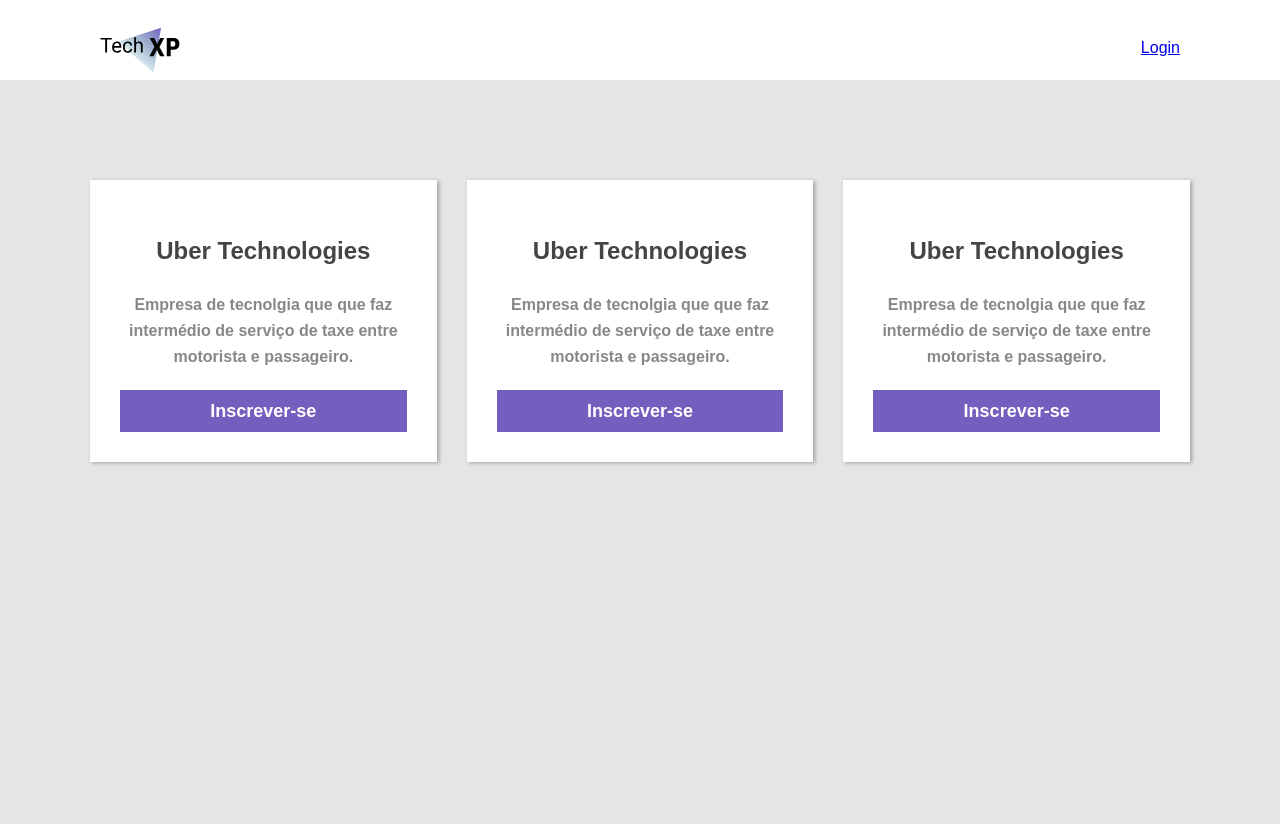
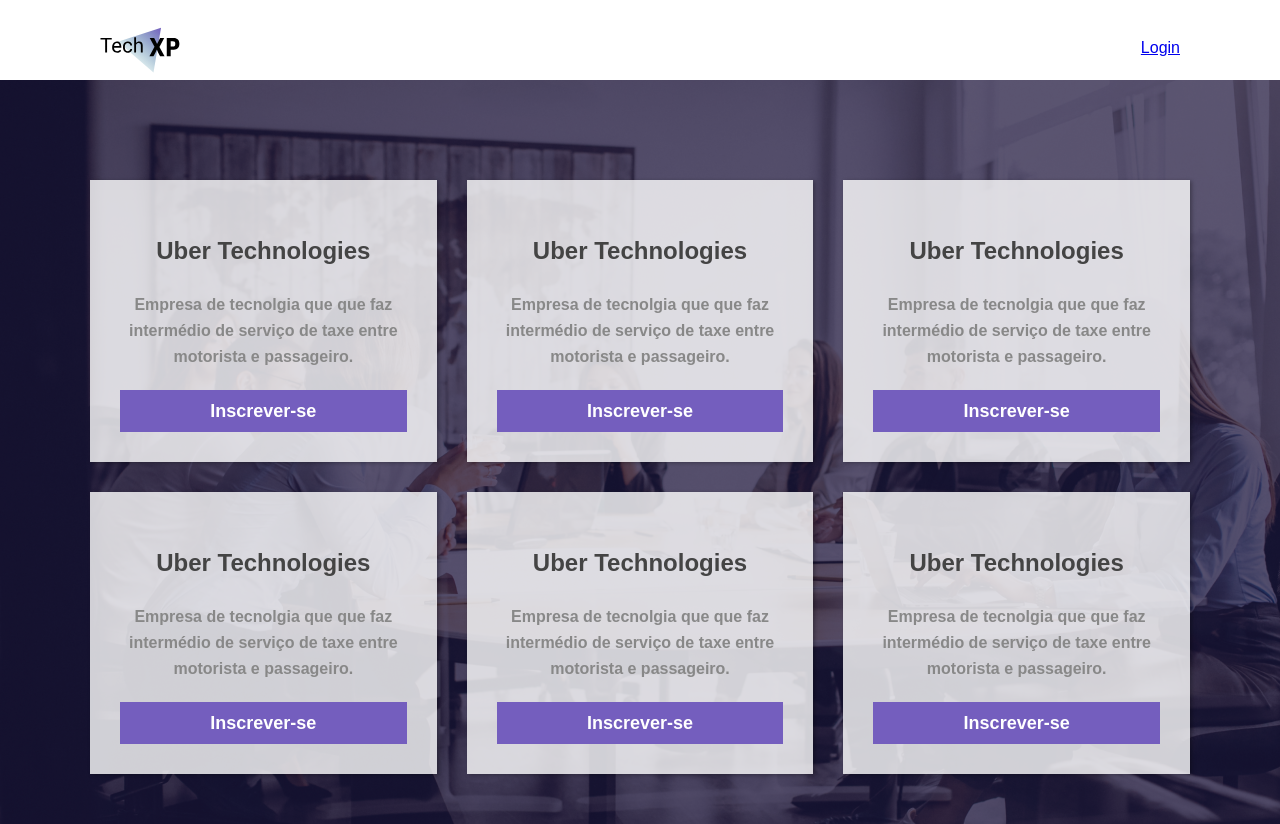
Before and after one commit to gabgraca/hackathonrsxp, a React (Create React App) app in the folder frontend/: page /list in a window 1280 px wide. Before the commit the page ends 800 px from the top, so only its background shows below. Built offline with nearby package versions, Linux system fonts and the light colour scheme.

Commit message:
tela cadastro visitas

```diff
--- a/frontend/src/container/RoutesContainer.js
+++ b/frontend/src/container/RoutesContainer.js
@@ -12,6 +12,8 @@ import Home from '../screen/Home'
 import StudentRegister from '../screen/StudentRegister'
 import CompanyRegister from '../screen/CompanyRegister'
 
+import Visit from '../screen/Visit'
+
 import List from '../screen/List'
 
 
@@ -22,6 +24,9 @@ function RoutesContainer() {
             <Switch>
                 <Route path="/login">
                     <Login />
+                </Route>
+                <Route path="/visit">
+                    <Visit />
                 </Route>
                 <Route exact path="/">
                     <Home />
--- a/frontend/src/screen/List/index.js
+++ b/frontend/src/screen/List/index.js
@@ -34,6 +34,30 @@ export default function List() {
             </p>
             <button>Inscrever-se</button>
           </li>
+          <li>
+            <span>Uber Technologies</span>
+            <p>
+              Empresa de tecnolgia que que faz intermédio de serviço de taxe
+              entre motorista e passageiro.
+            </p>
+            <button>Inscrever-se</button>
+          </li>
+          <li>
+            <span>Uber Technologies</span>
+            <p>
+              Empresa de tecnolgia que que faz intermédio de serviço de taxe
+              entre motorista e passageiro.
+            </p>
+            <button>Inscrever-se</button>
+          </li>
+          <li>
+            <span>Uber Technologies</span>
+            <p>
+              Empresa de tecnolgia que que faz intermédio de serviço de taxe
+              entre motorista e passageiro.
+            </p>
+            <button>Inscrever-se</button>
+          </li>
         </ul>
       </Container>
     </>
--- a/frontend/src/screen/List/styles.js
+++ b/frontend/src/screen/List/styles.js
@@ -16,7 +16,7 @@ export const Container = styled.div`
     li {
       display: flex;
       flex-direction: column;
-      background: #ffffff;
+      background: rgba(255, 255, 255, 0.8);
       box-shadow: 2px 1px 4px rgba(0, 0, 0, 0.3);
       padding: 30px;
 
--- a/frontend/src/screen/StudentRegister/styles.js
+++ b/frontend/src/screen/StudentRegister/styles.js
@@ -18,7 +18,7 @@ export const Form = styled.form`
 `
 
 export const Title = styled.h2`
-    color: #000;
+    color: #FFF;
     font-size: 28px;
 `
 
--- /dev/null
+++ b/frontend/src/screen/Visit/index.js
@@ -0,0 +1,26 @@
+import React, { useState, useEffect } from 'react';
+
+import {
+  Container,
+  Form,
+  Title,
+  Input,
+  TextArea,
+  Button,
+} from './styles';
+import Header from '../../components/Header'
+
+export default function Visit() {
+  return (
+    <Container>
+      <Header />
+
+      <Form>
+        <Title>Cadastro de Visita</Title>
+        <Input name='data' type='email' placeholder="Data formato YYYY-MM-DD" />
+        <Input name='vagas' type='text' placeholder="Quantidade de vagas"/>
+        <Button>Cadastrar</Button>
+      </Form>
+    </Container>
+  )
+}
--- a/frontend/src/screen/CompanyRegister/styles.js
+++ b/frontend/src/screen/Visit/styles.js
@@ -18,7 +18,7 @@ export const Form = styled.form`
 `
 
 export const Title = styled.h2`
-    color: #000;
+    color: #FFF;
     font-size: 28px;
 `
 
--- a/frontend/src/styles/global.js
+++ b/frontend/src/styles/global.js
@@ -1,5 +1,5 @@
 import { createGlobalStyle } from 'styled-components'
-
+import backgroundImage from '../assets/background.png'
 const GlobalStyle = createGlobalStyle`
     *{
         margin: 0;
@@ -14,6 +14,7 @@ const GlobalStyle = createGlobalStyle`
         background: #E5E5E5;
         -webkit-font-smoothing: antialiased !important;
         font-family: Arial, Helvetica, sans-serif;
+        background-image:url(${backgroundImage});
     }
 `
 
```
